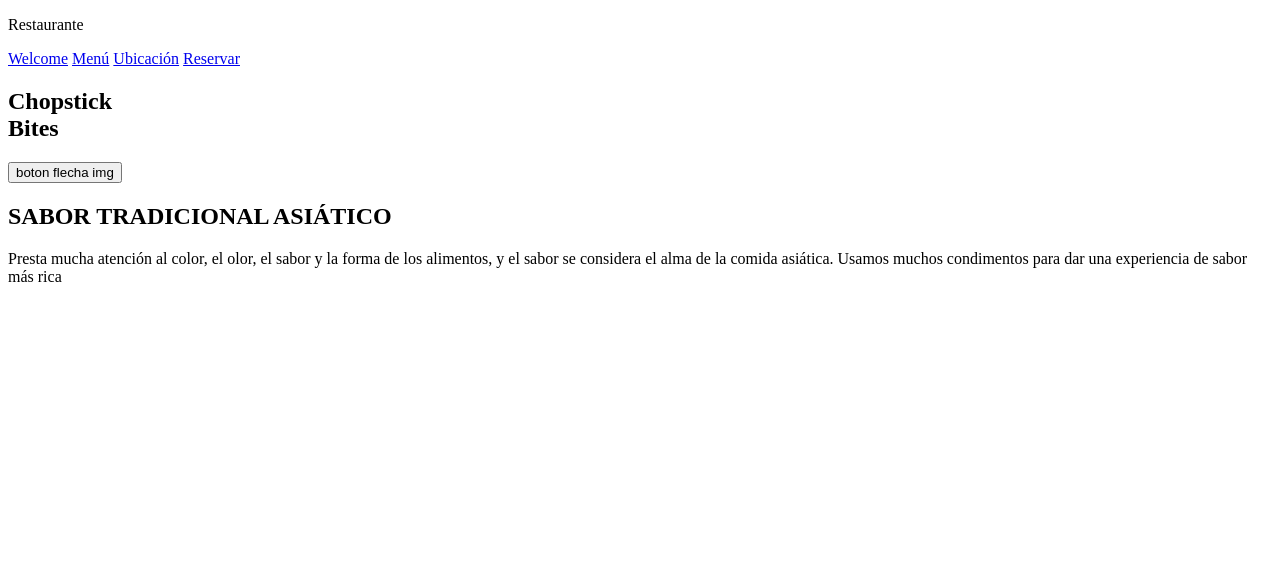
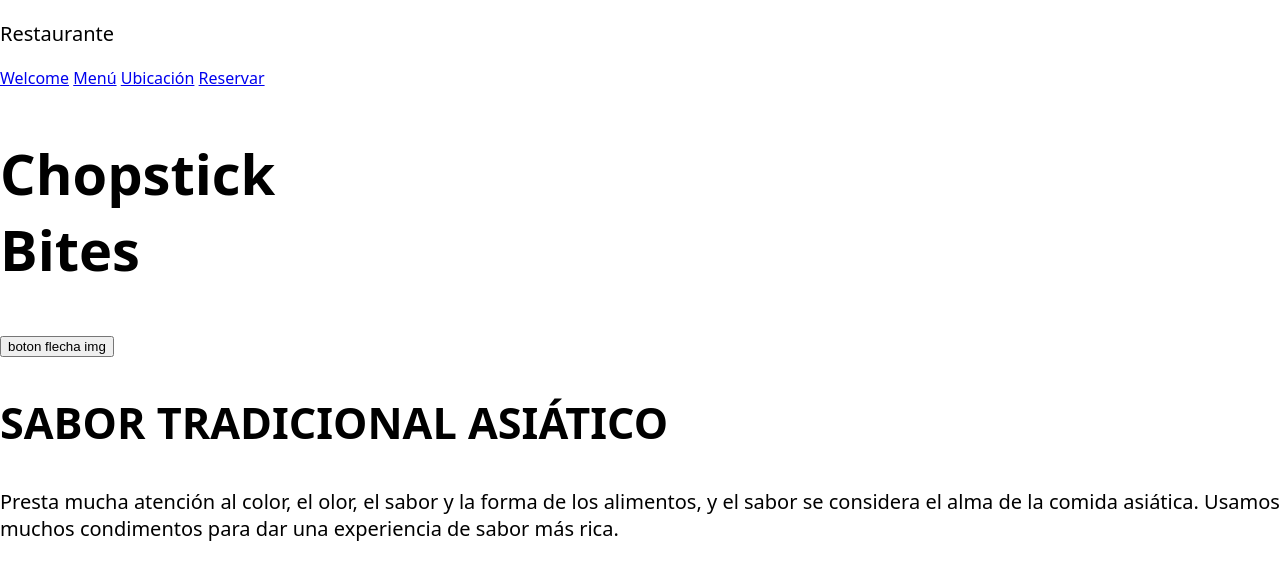
Before and after one commit to fran-eliot/repositorio1, a plain HTML site: page index.html in a window 1280 px wide. Drawn offline with Linux system fonts and the light colour scheme.

Commit message:
actualización

```diff
--- a/index.html
+++ b/index.html
@@ -7,6 +7,7 @@
     <title>Proyecto Restaurante</title>
     <link href="https://fonts.googleapis.com/css?family=Fredoka&display=swap" rel="stylesheet" />
     <link rel="stylesheet" href="style.css">
+    <script src="script.js"></script>
 </head>
 <body>
     <header>
@@ -28,7 +29,7 @@
         <div class="container"></div>
         <div class="img-container"></div>
         <h2>SABOR TRADICIONAL ASIÁTICO</h2>
-        <p>Presta mucha atención al color, el olor, el sabor y la forma de los alimentos, y el sabor se considera el alma de la comida asiática. Usamos muchos condimentos para dar una experiencia de sabor más rica</p>
+        <p>Presta mucha atención al color, el olor, el sabor y la forma de los alimentos, y el sabor se considera el alma de la comida asiática. Usamos muchos condimentos para dar una experiencia de sabor más rica.</p>
     </section>
 </body>
 </html>
--- a/style.css
+++ b/style.css
@@ -0,0 +1,15 @@
+*{
+    box-sizing: border-box;
+}
+
+
+
+body{
+    font-family: system-ui, -apple-system, BlinkMacSystemFont, 'Segoe UI', Roboto, Oxygen, Ubuntu, Cantarell, 'Open Sans', 'Helvetica Neue', sans-serif;
+    margin: 0;
+}
+
+h1{ font-size: 3.5em;}
+h2{ font-size: 2.7em;}
+h3{ font-size: 2em;}
+p{ font-size: 1.25em;}
```
Also changed, not shown: script.js (added).
